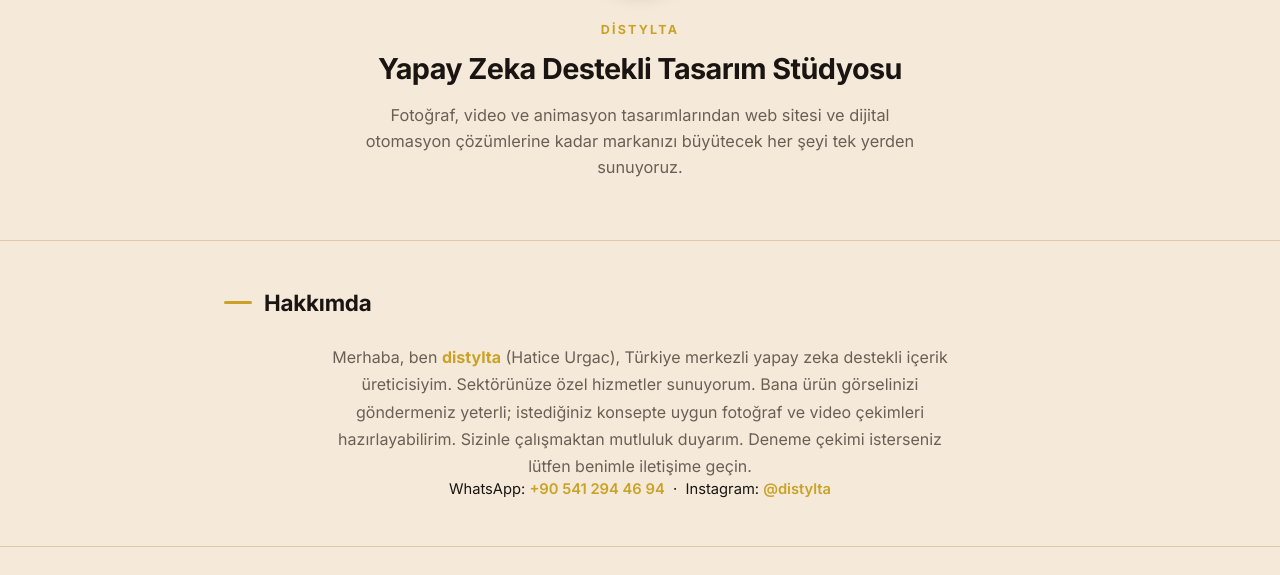
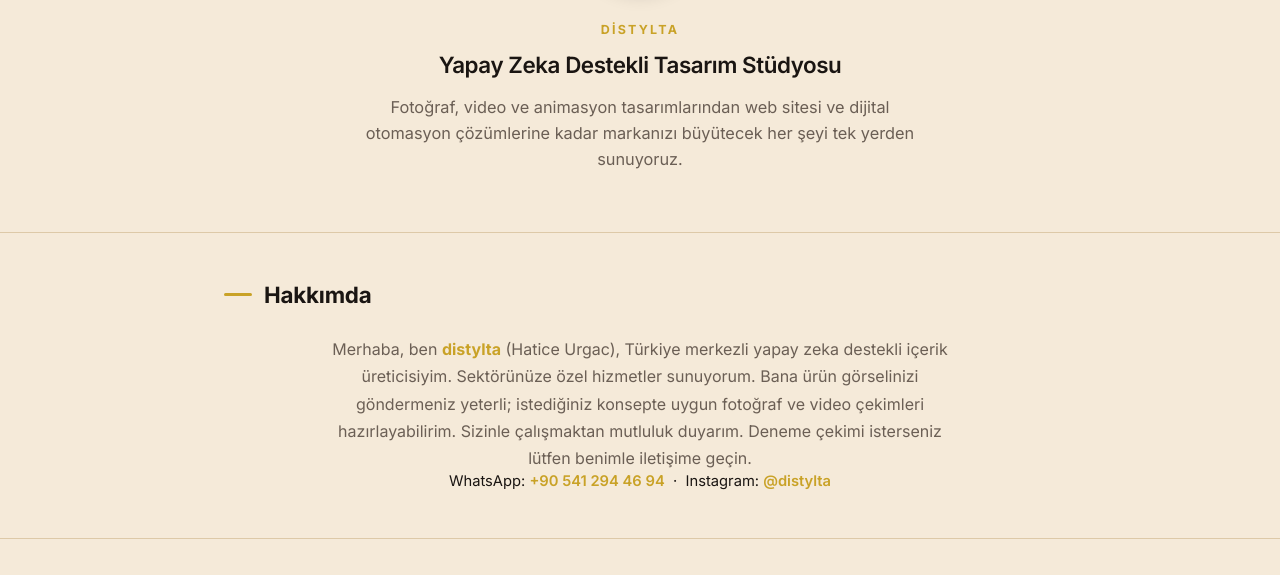
Before and after one commit to distylta/portfolio, a plain HTML site: page portfoy.html in a window 1280 px wide. Shown: the part 225-800 px from the top of the page. Drawn offline with Linux system fonts and the light colour scheme.

Commit message:
Portfolyo alt basligini kucult, marka one ciksin

```diff
--- a/portfoy.html
+++ b/portfoy.html
@@ -97,8 +97,8 @@
         }
 
         .hero h1 {
-            font-size: clamp(1.3rem, 3vw, 1.8rem);
-            font-weight: 700;
+            font-size: clamp(1.1rem, 2.4vw, 1.4rem);
+            font-weight: 600;
             letter-spacing: -0.02em;
             margin-bottom: 16px;
         }
```
